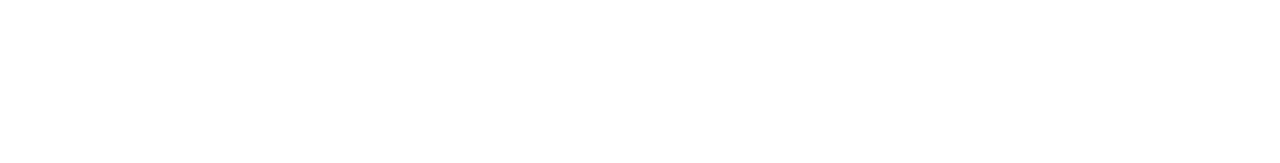
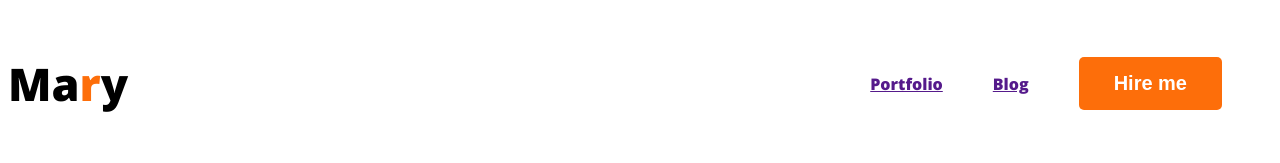
Before and after one commit to MokaromMahbub/portfolio-resources-main, a plain HTML site: page index.html in a window 1280 px wide. Drawn offline with nearby package versions, Linux system fonts and the light colour scheme.

Commit message:
second add

```diff
--- a/index.html
+++ b/index.html
@@ -4,10 +4,24 @@
     <meta charset="UTF-8">
     <meta name="viewport" content="width=device-width, initial-scale=1.0">
     <title>web developer portfolio</title>
+
+    <link rel="preconnect" href="https://fonts.googleapis.com">
+<link rel="preconnect" href="https://fonts.gstatic.com" crossorigin>
+<link href="https://fonts.googleapis.com/css2?family=Open+Sans:wght@800&display=swap" rel="stylesheet">
+
+
+    <link rel="stylesheet" href="style/portfolio.css">
 </head>
 <body>
     <header>
-
+        <nav>
+            <h3 class="nav-title">Ma<span class="primary-colour">r</span>y</h3>
+            <ul>
+                <li><a href="">Portfolio</a></li>
+                <li><a href="">Blog</a></li>
+                <li><button class="btn-primary">Hire me</button></li>
+            </ul>
+        </nav>
     </header>
     <main>
 
--- /dev/null
+++ b/style/portfolio.css
@@ -0,0 +1,36 @@
+body{
+    font-family: 'Open Sans', sans-serif;
+}
+
+nav{
+    display: flex;
+    align-items: center;
+    justify-content: space-between;
+}
+
+.nav-title{
+font-size: 45px;
+font-weight: 800;
+color: #000;
+}
+nav > ul{
+    display: flex;
+    align-items: center;
+}
+.primary-colour{
+    color: #FD6E0A;;
+}
+nav li{
+    list-style: none;
+    margin-right: 50px;
+}
+.btn-primary{
+    border-radius: 5px;
+    background: #FD6E0A;
+    border: 0;
+    font-size: 20px;
+    font-style: normal;
+    font-weight: 700;
+    color: white;
+    padding: 15px 35px;
+}
```
